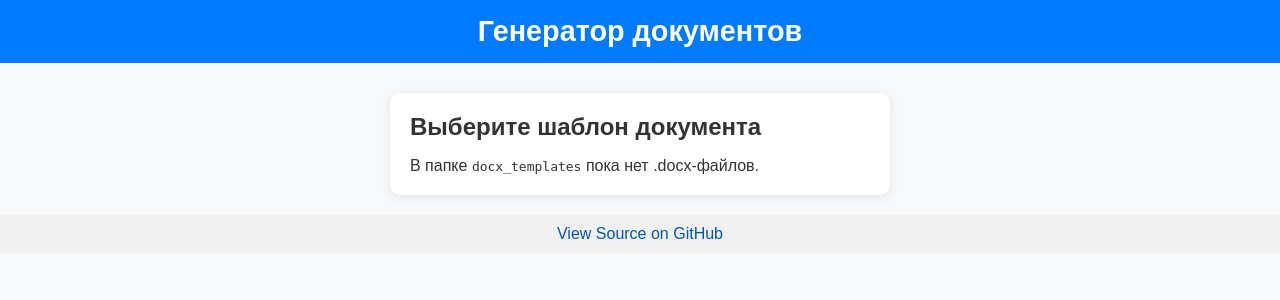
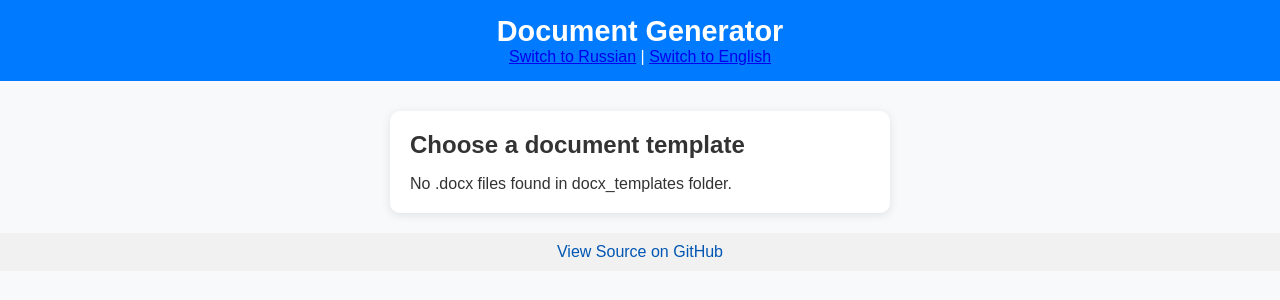
Before and after one commit to ergolyam/docs-fill, a FastAPI app: page / in a window 1280 px wide. Shown: the top 300 px of the page. Run offline with FastAPI, Linux system fonts and the light colour scheme.

Commit message:
[u] translations

```diff
--- a/main.py
+++ b/main.py
@@ -2,22 +2,53 @@ from pathlib import Path
 import datetime, uuid, shutil, subprocess, os, tempfile
 from typing import cast
 from io import BytesIO
-import re, zipfile, yaml
+import re, zipfile, yaml, json
 from functools import lru_cache
 
 from fastapi import FastAPI, Request, HTTPException
 from fastapi.staticfiles import StaticFiles
-from fastapi.responses import HTMLResponse, StreamingResponse
+from fastapi.responses import HTMLResponse, StreamingResponse, RedirectResponse
 from fastapi.templating import Jinja2Templates
 from starlette.datastructures import UploadFile
 from docxtpl import DocxTemplate
 
+trans_file = Path(__file__).parent / "translations.json"
+with trans_file.open("r", encoding="utf-8") as f:
+    trans = json.load(f)
 
-DOCX_DIR = Path(__file__).parent / "docx_templates"
+available_langs = ["en", "ru"]
+default_lang = "en"
+
+docs_dir = Path(__file__).parent / "docx_templates"
 
 app = FastAPI()
 templates = Jinja2Templates(directory="templates")
 app.mount("/templates", StaticFiles(directory=Path(__file__).parent / "templates"), name="templates")
+
+
+def get_lang(request: Request) -> str:
+    lang_cookie = request.cookies.get('lang')
+    if lang_cookie and lang_cookie in available_langs:
+        return lang_cookie
+
+    accept_language = request.headers.get("Accept-Language", "")
+    if accept_language:
+        first_lang = accept_language.split(",")[0].lower()
+        for lang_code in available_langs:
+            if first_lang.startswith(lang_code):
+                return lang_code
+
+    return default_lang
+
+
+@app.get("/set_lang", name="set_lang")
+def set_lang(request: Request, lang: str = "ru"):
+    if lang not in available_langs:
+        lang = default_lang
+    referer = request.headers.get("referer") or "/"
+    response = RedirectResponse(url=referer)
+    response.set_cookie(key="lang", value=lang, max_age=3600*24*365)
+    return response
 
 
 def _extract_vars_from_docx(path: Path) -> set[str]:
@@ -28,7 +59,7 @@ def _extract_vars_from_docx(path: Path) -> set[str]:
 
 @lru_cache
 def get_vars(template_name: str) -> set[str]:
-    path = DOCX_DIR / template_name
+    path = docs_dir / template_name
     doc = DocxTemplate(path)
     try:
         return doc.get_undeclared_template_variables()
@@ -37,7 +68,7 @@ def get_vars(template_name: str) -> set[str]:
 
 
 def load_yaml_meta(template_name: str) -> dict:
-    yml = DOCX_DIR / f"{Path(template_name).stem}.yaml"
+    yml = docs_dir / f"{Path(template_name).stem}.yaml"
     if yml.exists():
         with yml.open(encoding="utf-8") as f:
             return yaml.safe_load(f) or {}
@@ -86,18 +117,29 @@ def convert_to_pdf(docx_path: Path) -> Path:
 
 @app.get("/", response_class=HTMLResponse)
 async def index(request: Request):
-    files = [p.name for p in DOCX_DIR.glob("*.docx")]
-    return templates.TemplateResponse("index.html",
-                                      {"request": request, "files": files})
+    files = [p.name for p in docs_dir.glob("*.docx")]
+    current_lang = get_lang(request)
+    t = trans[current_lang]
+    return templates.TemplateResponse(
+        "index.html",
+        {"request": request,
+         "files": files,
+         "t": t}
+    )
 
 
 @app.get("/fill/{tpl}", response_class=HTMLResponse)
 async def fill(request: Request, tpl: str):
     fields = build_field_defs(tpl)
-    return templates.TemplateResponse("fill.html",
-                                      {"request": request,
-                                       "tpl": tpl,
-                                       "fields": fields})
+    current_lang = get_lang(request)
+    t = trans[current_lang]
+    return templates.TemplateResponse(
+        "fill.html",
+        {"request": request,
+         "tpl": tpl,
+         "fields": fields,
+         "t": t}
+    )
 
 
 @app.post("/generate")
@@ -131,7 +173,7 @@ async def generate(request: Request):
     with tempfile.TemporaryDirectory() as tmpdirname:
         work_dir = Path(tmpdirname)
         docx_path = work_dir / f"{uuid.uuid4().hex}.docx"
-        template = DocxTemplate(DOCX_DIR / tpl)
+        template = DocxTemplate(docs_dir / tpl)
         template.render(ctx)
         template.save(docx_path)
 
--- a/templates/index.html
+++ b/templates/index.html
@@ -1,35 +1,39 @@
 <!DOCTYPE html>
-<html lang="ru">
+<html lang="{{ lang }}">
 <head>
     <meta charset="UTF-8">
-    <title>Генератор документов</title>
+    <title>{{ t["app_title"] }}</title>
     <link rel="stylesheet" href="/templates/style.css">
 </head>
 <body>
   <header class="page-header">
-    <h1>Генератор документов</h1>
+    <h1>{{ t["app_title"] }}</h1>
+    <p>
+      <a href="{{ request.url_for('set_lang') }}?lang=ru">{{ t["lang_switch_to_ru"] }}</a> |
+      <a href="{{ request.url_for('set_lang') }}?lang=en">{{ t["lang_switch_to_en"] }}</a>
+    </p>
   </header>
 
   <div class="container card">
-    <h2>Выберите шаблон документа</h2>
+    <h2>{{ t["choose_template"] }}</h2>
 
     <div class="template-buttons">
       {% for tpl in files %}
         <a href="{{ request.url_for('fill', tpl=tpl) }}" class="btn">
           {{ tpl }}
           {% if tpl.replace('.docx', '.yaml') in files %}
-            — с описанием
+            {{ t["with_description"] }}
           {% endif %}
         </a>
       {% else %}
-        <p>В папке <code>docx_templates</code> пока нет .docx-файлов.</p>
+        <p>{{ t["no_files"] }}</p>
       {% endfor %}
     </div>
   </div>
 
   <footer class="page-footer">
     <p>
-      <a href="https://github.com/grisha765/docs-fill" target="_blank">View Source on GitHub</a>
+      <a href="{{ t['header_link'] }}" target="_blank">{{ t["view_source"] }}</a>
     </p>
   </footer>
 
--- /dev/null
+++ b/translations.json
@@ -0,0 +1,34 @@
+{
+  "en": {
+    "app_title": "Document Generator",
+    "choose_template": "Choose a document template",
+    "with_description": "— with description",
+    "no_files": "No .docx files found in docx_templates folder.",
+    "view_source": "View Source on GitHub",
+    "header_link": "https://github.com/grisha765/docs-fill",
+    "fill_title": "Fill template",
+    "template": "Template",
+    "download": "Download",
+    "format": "Format:",
+    "date_yes": "Yes",
+    "date_no": "No",
+    "lang_switch_to_ru": "Switch to Russian",
+    "lang_switch_to_en": "Switch to English"
+  },
+  "ru": {
+    "app_title": "Генератор документов",
+    "choose_template": "Выберите шаблон документа",
+    "with_description": "— с описанием",
+    "no_files": "В папке docx_templates пока нет .docx-файлов.",
+    "view_source": "Посмотреть исходный код на GitHub",
+    "header_link": "https://github.com/grisha765/docs-fill",
+    "fill_title": "Заполнение шаблона",
+    "template": "Шаблон",
+    "download": "Скачать",
+    "format": "Формат:",
+    "date_yes": "Да",
+    "date_no": "Нет",
+    "lang_switch_to_ru": "Переключиться на русский",
+    "lang_switch_to_en": "Switch to English"
+  }
+}
```
Also changed, not shown: templates/fill.html (+13 -9 lines).
